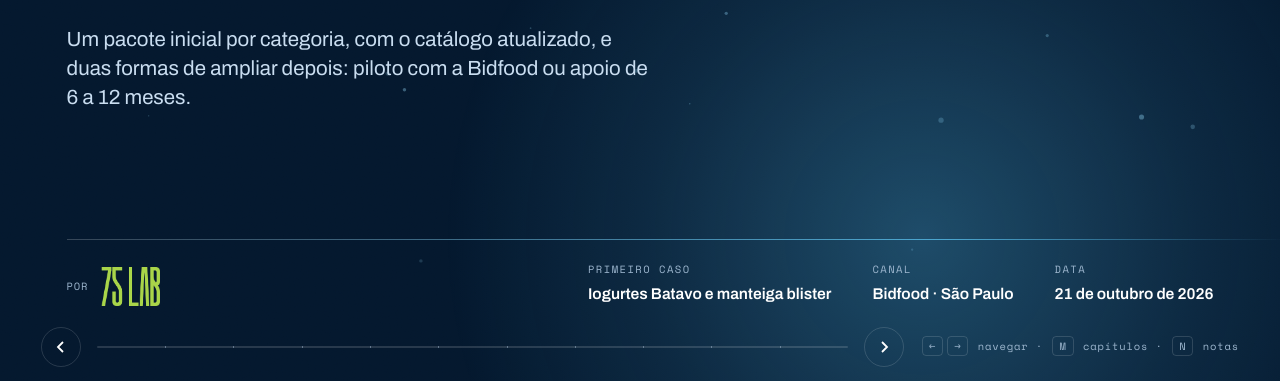
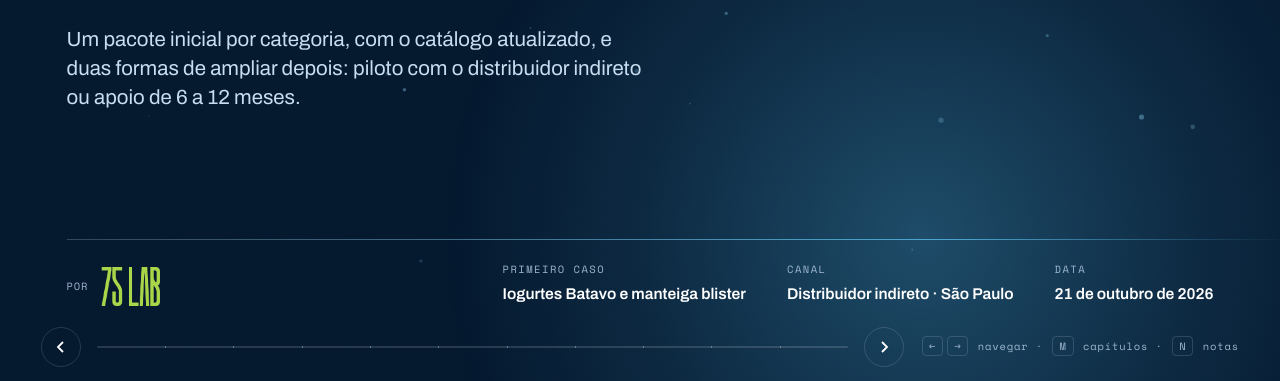
Before and after one commit to caiquebecker75/lactalis-food-service-revisao, a plain HTML site: page index.html in a window 1280 px wide. Shown: the part 419-800 px from the top of the page. Drawn offline with nearby package versions, Linux system fonts and the light colour scheme.

Commit message:
Capa: canal como distribuidor indireto
Co-Authored-By: Claude Opus 5.5 <noreply@anthropic.com>

```diff
--- a/index.html
+++ b/index.html
@@ -1436,13 +1436,13 @@ body[data-theme="dark"] .rev-flag{color:#F2C27A;background:rgba(40,28,8,.6)}
     <div class="cv-client"><span class="mono">Proposta de apoio comercial</span><p class="cv-client-name">Lactalis Brasil · Food Service</p></div>
     <div>
       <h1 class="cv-title cv-long"><span>Materiais prontos para vender,</span><span><em>uma categoria de cada vez.</em></span></h1>
-      <p class="cv-sub">Um pacote inicial por categoria, com o catálogo atualizado, e duas formas de ampliar depois: piloto com a Bidfood ou apoio de 6 a 12 meses.</p>
+      <p class="cv-sub">Um pacote inicial por categoria, com o catálogo atualizado, e duas formas de ampliar depois: piloto com o distribuidor indireto ou apoio de 6 a 12 meses.</p>
     </div>
     <div class="cv-foot">
       <div class="cv-by"><span class="mono">Por</span><img src="assets/images/75lab-lime.png" alt="75 LAB"></div>
       <div class="meta">
         <div><small>Primeiro caso</small>Iogurtes Batavo e manteiga blister</div>
-        <div><small>Canal</small>Bidfood · São Paulo</div>
+        <div><small>Canal</small>Distribuidor indireto · São Paulo</div>
         <div><small>Data</small>21 de outubro de 2026</div>
       </div>
     </div>
```
